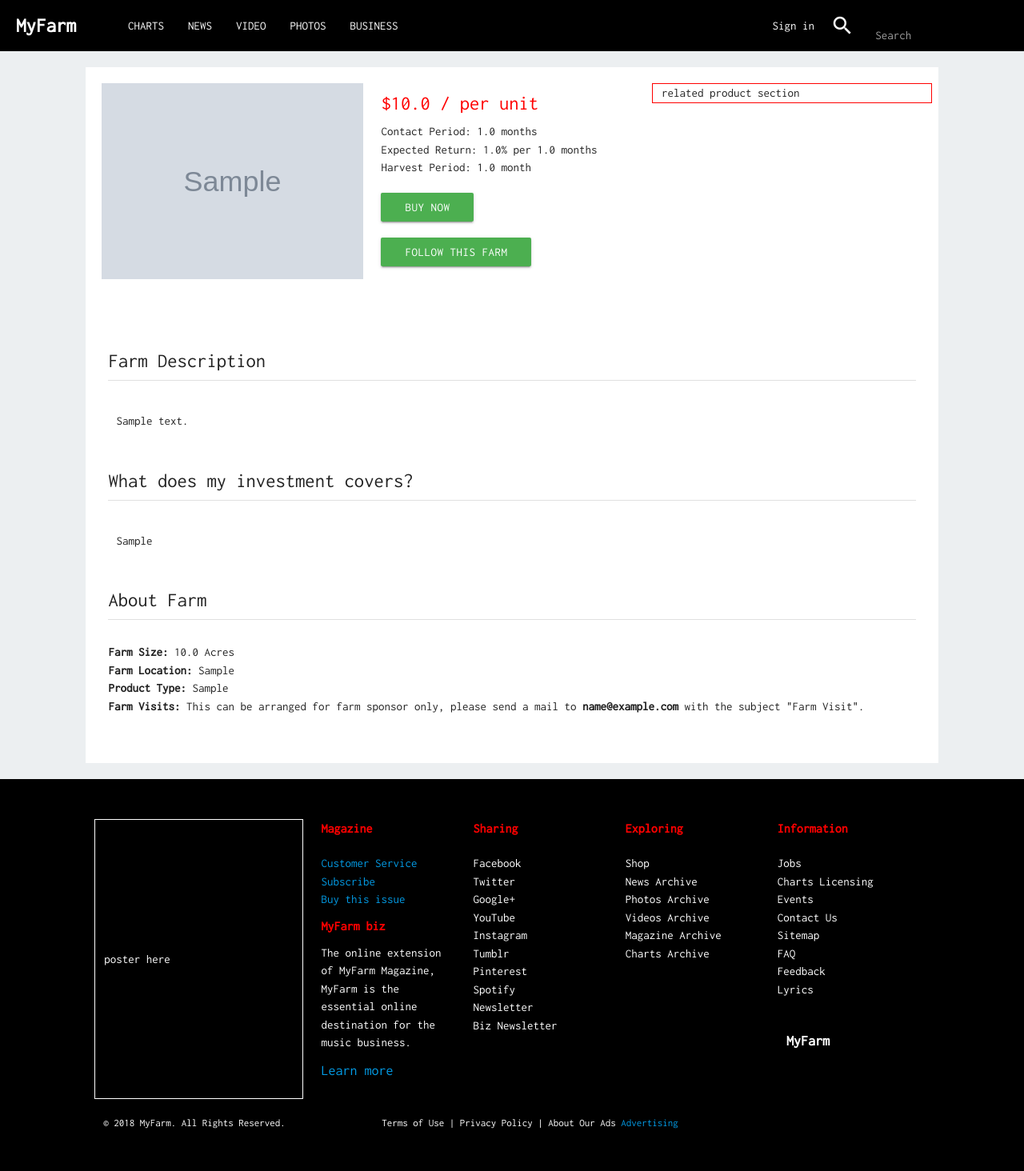
After one commit to bhubs-python/myfarm, a Django app: page /product/1/detail/ in a window 1280 px wide. The commit adds this page. Shown: the whole page at 80% size. Run offline with Django 3.2, Linux system fonts and the light colour scheme; tables that the repository leaves empty hold one stand-in row (values such as "Sample post"); grey boxes marked "Sample" are stand-in pictures.

Commit message:
develop product description

```diff
--- a/home/templates/home/index.html
+++ b/home/templates/home/index.html
@@ -22,7 +22,7 @@
                         </div>
 
                         <div class="card-action">
-                            <a href="">Details</a>
+                            <a href="{% url 'home:product-detail' product_id=product.id %}">Details</a>
                         </div>
                     </div>
                 </div>
--- /dev/null
+++ b/home/templates/home/product-detail.html
@@ -0,0 +1,64 @@
+{% extends 'base.html' %}
+
+{% block title %} MyFarm | Product Detail {% endblock %}
+
+
+{% block body %}
+    <div class="row" style="margin-top: 20px; margin-bottom: 20px;">
+        <div class="col s12 m10 offset-m1 l10 offset-l1 white" style=" padding: 20px;">
+            <div class="row">
+                <div class="col m4">
+                    <img src="{{ product.product_image.url }}" height="100%" width="100%">
+                </div>
+
+                <div class="col m4">
+                    <h5 style="color: red;">${{ product.price }} / per unit</h5>
+
+                    <p>Contact Period: {{ product.contact_period }} months</p>
+
+                    <p>Expected Return: {{ product.expected_return }}% per {{ product.contact_period }} months </p>
+
+                    <p>Harvest Period: {{ product.harvest_period }} month</p>
+
+                    <a href="#" class="waves-effect waves-light btn green white-text" style="margin-top: 20px;">Buy Now</a><br>
+                    <a href="#" class="waves-effect waves-light btn green white-text" style="margin-top: 20px;">Follow This Farm</a>
+                </div>
+
+                <div class="col m4" style="border: 1px solid red;">
+                    related product section
+                </div>
+            </div>
+            <!--end product short detail-->
+
+            <div class="row" style="margin-top: 50px; padding: 20px;">
+                <h5>Farm Description</h5>
+                <p class="col s12 m12 l12 divider"></p>
+
+                <p style="margin-top: 40px; padding: 10px;">
+                    {{ product.description }}
+                </p>
+
+
+                <h5 style="margin-top: 40px;">What does my investment covers?</h5>
+                <p class="col s12 m12 l12 divider"></p>
+
+                <p style="margin-top: 40px; padding: 10px;">
+                    {{ product.extra }}
+                </p>
+
+
+                <h5 style="margin-top: 40px;">About Farm</h5>
+                <p class="col s12 m12 l12 divider"></p>
+
+                <p style="margin-top: 40px;"><b>Farm Size:</b> {{ product.farm_size }} Acres</p>
+                <p style=""><b>Farm Location:</b> {{ product.farm_location | title }}</p>
+                <p style=""><b>Product Type:</b> {{ product.product_type | title }}</p>
+
+                <p style=""><b>Farm Visits:</b>
+                    This can be arranged for farm sponsor only, please send a mail to <b>{{ product.farm_email }}</b>
+                    with the subject "Farm Visit".
+                </p>
+            </div>
+        </div>
+    </div>
+{% endblock %}
--- a/home/views.py
+++ b/home/views.py
@@ -1,4 +1,4 @@
-from django.shortcuts import render
+from django.shortcuts import render, get_object_or_404
 from django.views import View
 
 from . import models
@@ -25,20 +25,19 @@ class Home(View):
 
 
 #product detail
-class Product(View):
-    template_name = 'home/index.html'
+class ProductDetail(View):
+    template_name = 'home/product-detail.html'
 
-    def get(self, request):
-
-        products = staff_model.Product.objects.all()
+    def get(self, request, product_id):
+        product = get_object_or_404(staff_model.Product, pk=product_id)
 
         variables = {
-            'products': products,
+            'product': product,
         }
 
         return render(request, self.template_name, variables)
 
-    def post(self, request):
+    def post(self, request, product_id):
         pass
 
 
```
